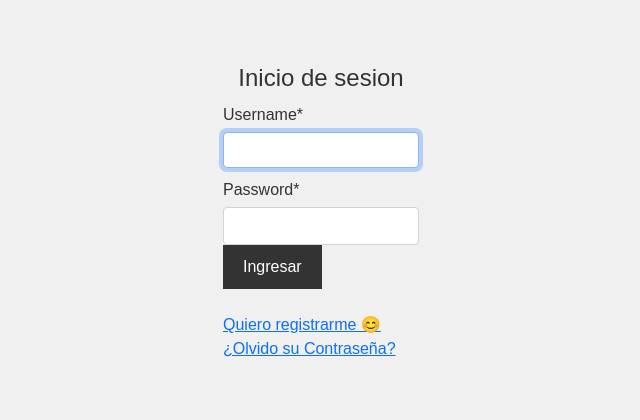
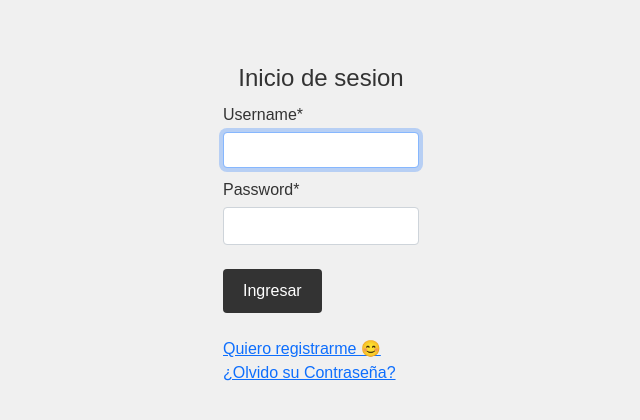
Before and after one commit to klaudeke/ProyectoBA-AC, a Django app: page /accounts/login/ in a window 1280 px wide. Shown: the part 267-687 px from the top of the page, without its empty margins (319-959 px from the left). Run offline with Django 3.2, Linux system fonts and the light colour scheme; some libraries are stand-ins or nearby versions.

Commit message:
Update login.html
x

```diff
--- a/core/templates/registration/login.html
+++ b/core/templates/registration/login.html
@@ -8,29 +8,24 @@
         <br>
         <br>
         <center><h2>Inicio de sesion</h2></center>
-
         <div class="row">
-
         <br>
         <br>
-
-
             <form method="post" style="margin: auto; width: 220px;">
                 <div class="form-group">
                     {% csrf_token%}
                     {{ form | crispy }}
-
-            <input type="submit" value="Ingresar">
                 </div>
-
-
-
                 <br>
                 <div class="form-group">
-                <a href="/nuevo_usuario">Quiero registrarme 😊</a>
+                    <input type="submit" value="Ingresar" class="btn btn-success float-right">
+                </div>
+                <br>
+                <div class="form-group">
+                    <a href="#">Quiero registrarme 😊</a>
                 </div>
                 <div class="form-group">
-                <a href="/usuarios">¿Olvido su Contraseña?</a>
+                    <a href="#">¿Olvido su Contraseña?</a>
                 </div>
             </form>
         </div>
```
Lines whose indentation alone changed are shown as unchanged.
